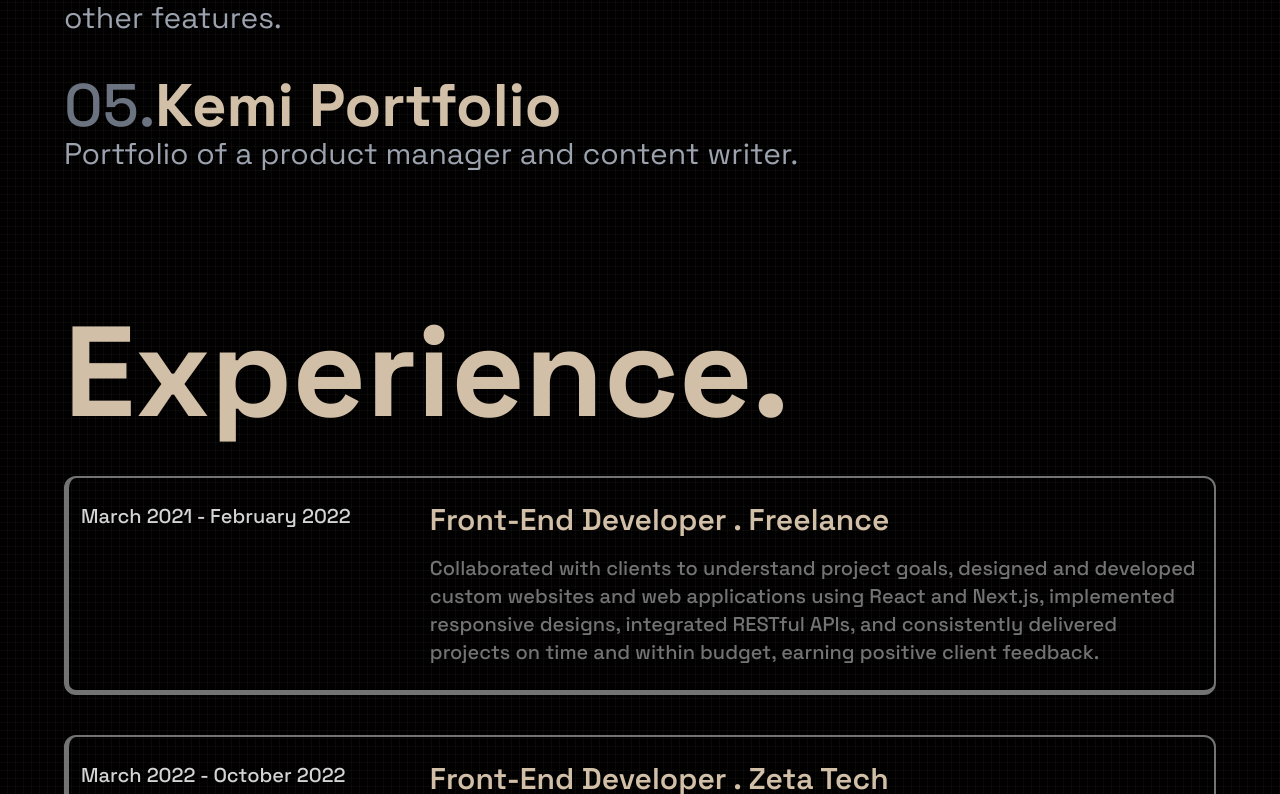
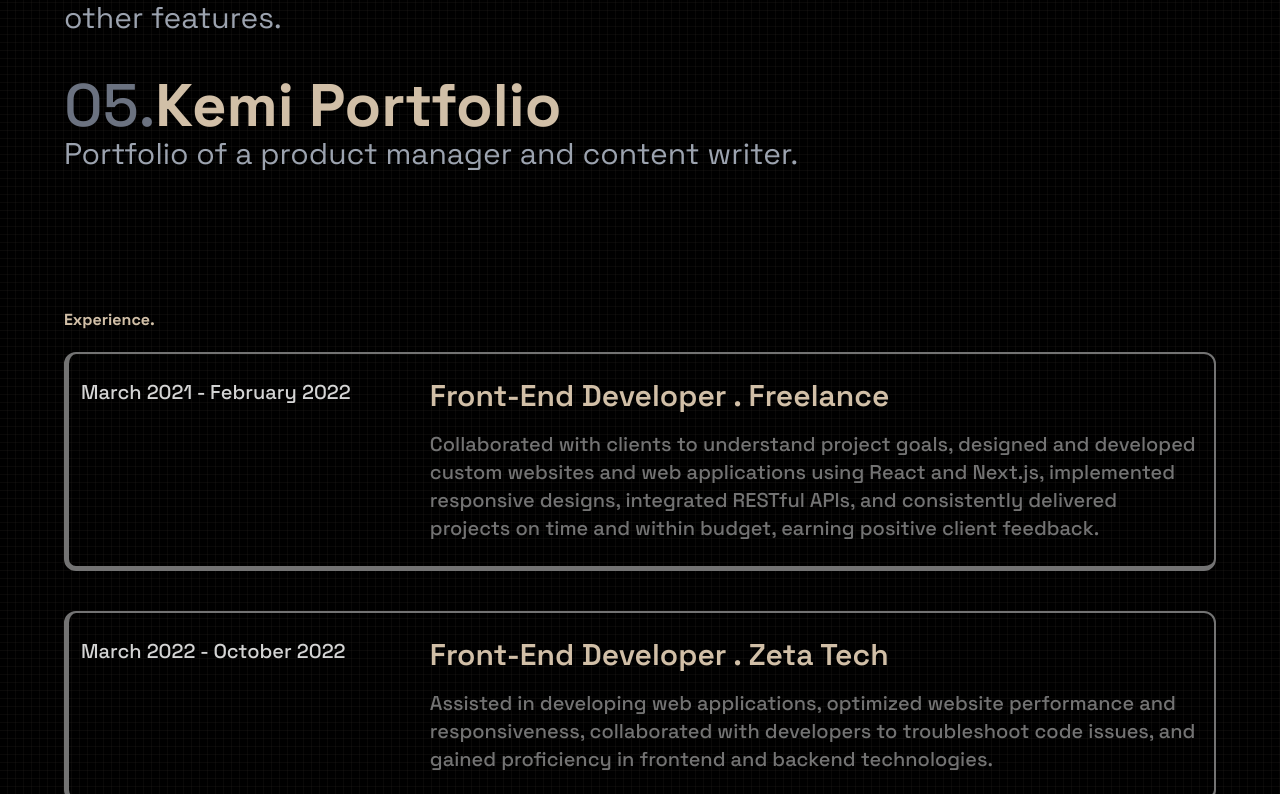
Before and after one commit to kryptcode/koyejo, a Next.js app: page / in a window 1280 px wide. Shown: the part 2006-2800 px from the top of the page. Built offline with nearby package versions, Linux system fonts and the light colour scheme.

Commit message:
"animations"

```diff
--- /dev/null
+++ b/src/components/magicui/blur-in.tsx
@@ -0,0 +1,37 @@
+"use client";
+import { motion } from "framer-motion";
+import { cn } from "@/lib/utils";
+
+interface BlurIntProps {
+  word: string;
+  className?: string;
+  variant?: {
+    hidden: { filter: string; opacity: number };
+    visible: { filter: string; opacity: number };
+  };
+  duration?: number;
+}
+const BlurIn = ({ word, className, variant, duration = 1 }: BlurIntProps) => {
+  const defaultVariants = {
+    hidden: { filter: "blur(10px)", opacity: 0 },
+    visible: { filter: "blur(0px)", opacity: 1 },
+  };
+  const combinedVariants = variant || defaultVariants;
+
+  return (
+    <motion.h1
+      initial="hidden"
+      animate="visible"
+      transition={{ duration }}
+      variants={combinedVariants}
+      className={cn(
+        className,
+        "font-display text-center text-4xl font-bold tracking-[-0.02em] drop-shadow-sm md:text-7xl md:leading-[5rem]",
+      )}
+    >
+      {word}
+    </motion.h1>
+  );
+};
+
+export default BlurIn;
--- /dev/null
+++ b/src/components/magicui/box-reveal.tsx
@@ -0,0 +1,71 @@
+"use client";
+
+import { motion, useAnimation, useInView } from "framer-motion";
+import { useEffect, useRef } from "react";
+
+interface BoxRevealProps {
+  children: JSX.Element;
+  width?: "fit-content" | "100%";
+  boxColor?: string;
+  duration?: number;
+}
+
+export const BoxReveal = ({
+  children,
+  width = "fit-content",
+  boxColor,
+  duration,
+}: BoxRevealProps) => {
+  const mainControls = useAnimation();
+  const slideControls = useAnimation();
+
+  const ref = useRef(null);
+  const isInView = useInView(ref, { once: true });
+
+  useEffect(() => {
+    if (isInView) {
+      slideControls.start("visible");
+      mainControls.start("visible");
+    } else {
+      slideControls.start("hidden");
+      mainControls.start("hidden");
+    }
+  }, [isInView, mainControls, slideControls]);
+
+  return (
+    <div ref={ref} style={{ position: "relative", width, overflow: "hidden" }}>
+      <motion.div
+        variants={{
+          hidden: { opacity: 0, y: 75 },
+          visible: { opacity: 1, y: 0 },
+        }}
+        initial="hidden"
+        animate={mainControls}
+        transition={{ duration: duration ? duration : 0.5, delay: 0.25 }}
+      >
+        {children}
+      </motion.div>
+
+      <motion.div
+        variants={{
+          hidden: { left: 0 },
+          visible: { left: "100%" },
+        }}
+        initial="hidden"
+        animate={slideControls}
+        transition={{ duration: duration ? duration : 0.5, ease: "easeIn" }}
+        style={{
+          position: "absolute",
+          top: 4,
+          bottom: 4,
+          left: 0,
+          right: 0,
+          zIndex: 20,
+          background: boxColor ? boxColor : "#5046e6",
+        }}
+      />
+    </div>
+  );
+};
+
+export default BoxReveal;
--- a/src/components/v2/experience.tsx
+++ b/src/components/v2/experience.tsx
@@ -1,22 +1,23 @@
 import React from "react";
+import BoxReveal from "@/components/magicui/box-reveal";
 
 const Experience = () => {
   return (
     <div className=" min-h-screen pb-24 w-[90%] mx-auto font-grotesk ">
       <div className="flex items-center space-x-3  mb-5 ">
+        {/* <BoxReveal boxColor={"#d1bfa7"} duration={1}> */}
         <h3
-          className={`text-[#d1bfa7] text-5xl lg:text-9xl font-bold flex-shrink-0`}
+          className={`text-[#d1bfa7] text-5xlxt-9xl font-bold flex-shrink-0`}
         >
           Experience.
         </h3>
-        {/* <div
-          className={`bg-[#d1bfa7] h-[3px] w-0 group-hover:w-full transition-all ease-linear duration-700`}
-        /> */}
+        {/* </BoxReveal> */}
       </div>
 
       <div>
+        <BoxReveal boxColor={"#d1bfa7"} duration={1}>
           <div
-          className={`border-neutral-500 my-10 flex flex-col md:flex-row gap-10 rounded-xl border-[2.5px]  border-l-[5px] border-b-[5px] p-3 py-6 transition-all ease-linear duration-300 group`}
+            className={`border-neutral-500 flex flex-col md:flex-row gap-10 rounded-xl border-[2.5px]  border-l-[5px] border-b-[5px] p-3 py-6 transition-all ease-linear duration-300 group`}
           >
             <div className={`text-neutral-300 font-medium flex-1 text-xl `}>
               <span>March 2021 - February 2022</span>
@@ -27,16 +28,21 @@ const Experience = () => {
               </h4>
               <div className="text-xl font-medium text-neutral-500">
                 Collaborated with clients to understand project goals, designed
-              and developed custom websites and web applications using React and
-              Next.js, implemented responsive designs, integrated RESTful APIs,
-              and consistently delivered projects on time and within budget,
-              earning positive client feedback.
+                and developed custom websites and web applications using React
+                and Next.js, implemented responsive designs, integrated RESTful
+                APIs, and consistently delivered projects on time and within
+                budget, earning positive client feedback.
               </div>
             </div>
           </div>
+        </BoxReveal>
 
+        <div className="my-10"></div>
+
+
+        <BoxReveal boxColor={"#d1bfa7"} duration={1}>
           <div
-          className={`border-neutral-500 my-10 flex flex-col md:flex-row gap-10 rounded-xl border-[2.5px]  border-l-[5px] border-b-[5px] p-3 py-6 transition-all ease-linear duration-300 group`}
+            className={`border-neutral-500 flex flex-col md:flex-row gap-10 rounded-xl border-[2.5px]  border-l-[5px] border-b-[5px] p-3 py-6 transition-all ease-linear duration-300 group`}
           >
             <div className={`text-neutral-300 font-medium flex-1 text-xl `}>
               <span>March 2022 - October 2022</span>
@@ -53,9 +59,13 @@ const Experience = () => {
               </div>
             </div>
           </div>
+        </BoxReveal>
 
+        <div className="my-10"></div>
+
+        <BoxReveal boxColor={"#d1bfa7"} duration={1}>
           <div
-          className={`border-neutral-500 my-10 flex flex-col md:flex-row gap-10 rounded-xl border-[2.5px]  border-l-[5px] border-b-[5px] p-3 py-6 transition-all ease-linear duration-300 group`}
+            className={`border-neutral-500 flex flex-col md:flex-row gap-10 rounded-xl border-[2.5px]  border-l-[5px] border-b-[5px] p-3 py-6 transition-all ease-linear duration-300 group`}
           >
             <div className={`text-neutral-300 font-medium flex-1 text-xl `}>
               <span>May 2023 - March 2024</span>
@@ -68,15 +78,20 @@ const Experience = () => {
                 Collaborated with UX/UI designers to translate wireframes into
                 interactive web interfaces, implemented cross-browser
                 compatibility and optimized performance, utilized Next.js and
-              Laravel to build dynamic applications, integrated RESTful APIs for
-              real-time data, and maintained version control with Git and
+                Laravel to build dynamic applications, integrated RESTful APIs
+                for real-time data, and maintained version control with Git and
                 GitHub.
               </div>
             </div>
           </div>
+        </BoxReveal>
 
+        <div className="my-10"></div>
+
+
+        <BoxReveal boxColor={"#d1bfa7"} duration={1}>
           <div
-          className={`border-neutral-500 my-10 flex flex-col md:flex-row gap-10 rounded-xl border-[2.5px]  border-l-[5px] border-b-[5px] p-3 py-6 transition-all ease-linear duration-300 group`}
+            className={`border-neutral-500 flex flex-col md:flex-row gap-10 rounded-xl border-[2.5px]  border-l-[5px] border-b-[5px] p-3 py-6 transition-all ease-linear duration-300 group`}
           >
             <div className={`text-neutral-300 font-medium flex-1 text-xl `}>
               <span>November 2022 - Present</span>
@@ -88,16 +103,15 @@ const Experience = () => {
               <div className="text-xl font-medium text-neutral-500">
                 Collaborated with clients to understand project goals, designed
                 and developed custom websites and web applications using React,
-              Framer, and WordPress, implemented responsive designs, integrated
-              RESTful APIs with Express.js, and consistently delivered
-              projects on time and within budget, earning positive client
-              feedback.
+                Framer, and WordPress, implemented responsive designs,
+                integrated RESTful APIs with Express.js, and consistently
+                delivered projects on time and within budget, earning positive
+                client feedback.
               </div>
             </div>
           </div>
+        </BoxReveal>
       </div>
-
-
     </div>
   );
 };
--- a/src/components/v2/hero.tsx
+++ b/src/components/v2/hero.tsx
@@ -7,7 +7,7 @@ const Hero = () => {
   return (
     <>
       <div className=" min-h-[90vh] lg:min-h-screen flex flex-col justify-end py-16 pb-24 group w-[90%] mx-auto font-grotesk ">
-        <div className="  mb-5 ">
+        <div className="  mb-5 animate__animated animate__fadeInUp ">
           <h3
             className={`text-[#d1bfa7] text-7xl lg:text-9xl  font-bold flex-shrink-0`}
           >
--- a/src/components/v2/simple-proj.tsx
+++ b/src/components/v2/simple-proj.tsx
@@ -125,7 +125,7 @@ export const SimpleProjects = () => {
 
       <div className="">
         {content.map((item, index) => (
-          <div className="mb-10">
+          <div className="mb-10 animate__animated animate__fadeInLeft">
             <HoverCard>
               <HoverCardTrigger asChild>
                 <div>
```
Lines whose indentation alone changed are shown as unchanged.
